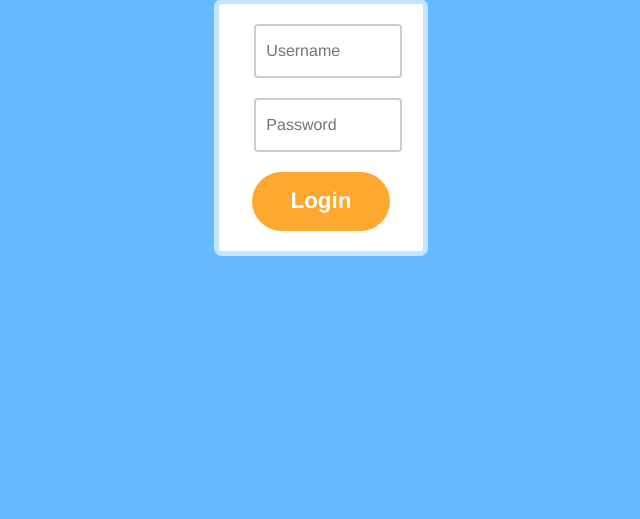
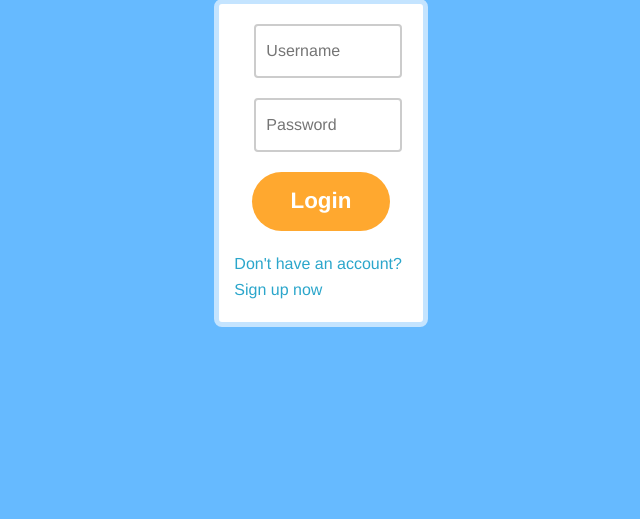
Before and after one commit to miracode/wist, a Python web app: template templates/login.html in a window 1280 px wide. Shown: the part 381-900 px from the top of the page, without its empty margins (319-959 px from the left). Run offline with Jinja, Linux system fonts and the light colour scheme; the template is opened without the code that fills it, so the values that code supplies are empty; some libraries are stand-ins or nearby versions.

Commit message:
begins JS on login page

```diff
--- /dev/null
+++ b/static/login.js
@@ -0,0 +1,7 @@
+var passwordBox = $('#password')
+var loginButton = $('#login-button')
+var toggle = $('#register-toggle')
+
+function registrify() {
+
+}
--- a/templates/login.html
+++ b/templates/login.html
@@ -4,6 +4,8 @@
     <link rel="stylesheet" type="text/css" href="../static/foundation/css/foundation.css">
     <link rel="stylesheet" type="text/css" href="../static/foundation/css/normalize.css">
     <link rel="stylesheet" type='text/css' href='../static/login.css'>
+    <script src="http://ajax.googleapis.com/ajax/libs/jquery/1.11.1/jquery.min.js"></script>
+    <script src='../static/login.js'></script>
     <link href='http://fonts.googleapis.com/css?family=Titillium+Web:200' rel='stylesheet' type='text/css'>
 </head>
 <body>
@@ -16,14 +18,18 @@
     <div class='large-push-5 large-2 columns login-container'>
         <div class='login-form-box'>
             <form>
-                <div class='username'>
+                <input id='toggle' type='hidden' value='login'>
+                <div id='username'>
                     <input placeholder='Username' class='username-box' type='text' name='username' />
                 </div>
-                <div class='password'>
+                <div id='password'>
                     <input placeholder='Password' class='password-box' type='text' name='password' />
                 </div>
-                <div class='submit-button'>
+                <div id='login-button'>
                     <input type='submit' value='Login' name='login' class='medium round button login-button' />
+                </div>
+                <div class='register-link'>
+                    <p id='register-toggle'><a href=#>Don't have an account? Sign up now</a></p>
                 </div>
             </form>
         </div>
```
